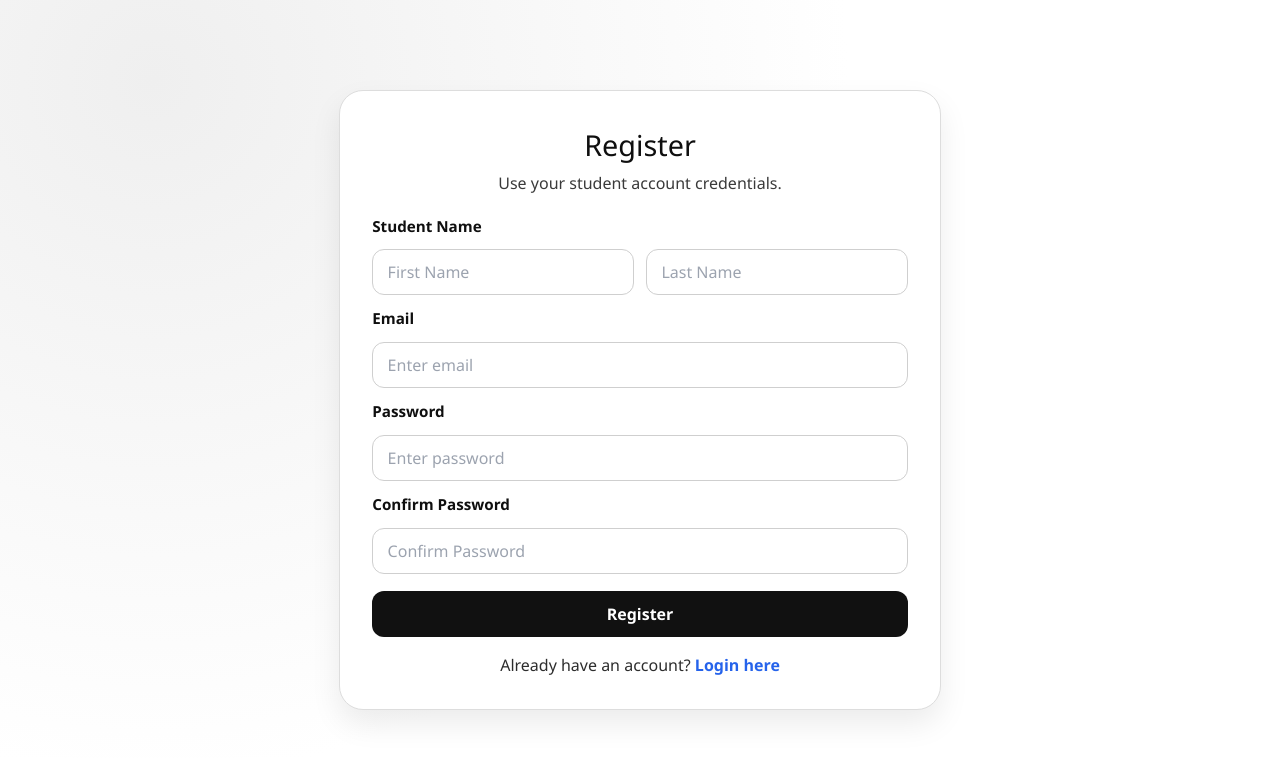
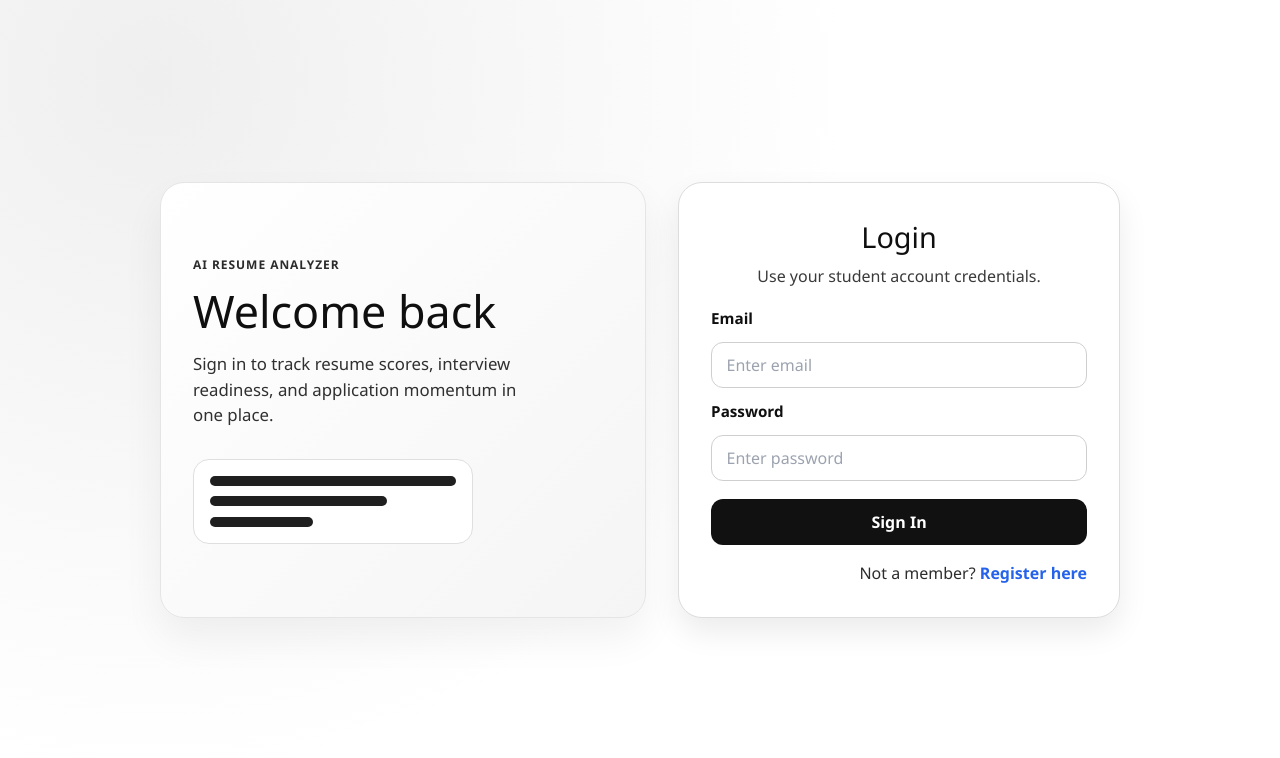
Before and after one commit to NeuroForgeLabs-26/AI-Resume-Analyzer-for-Students, a React (Vite) app: page / in a window 1280 px wide. Shown: the top 758 px of the page. Built offline with nearby package versions, Linux system fonts and the light colour scheme.

Commit message:
Edit App, import login and Register as diss elements

```diff
--- a/src/App.jsx
+++ b/src/App.jsx
@@ -1,9 +1,9 @@
-import Login from './components/login'
-import Register from './components/Register'
+import Login from './components/login';
+import Register from './components/Register';
 
 export default function App() {
     return (
-        <Register />
-        //<Login />
+        <Login />
+        //<Register />
     );
 }
```
